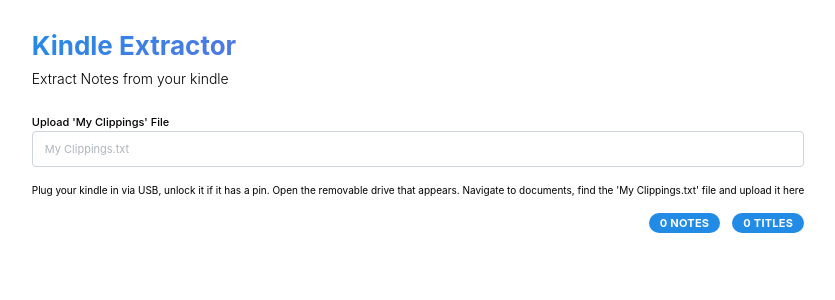
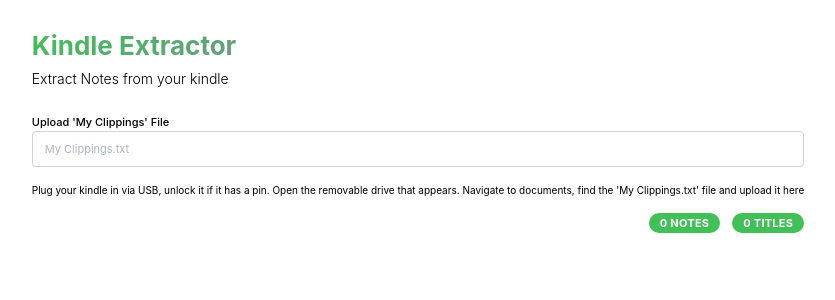
Before and after one commit to ryanmccartney/kindle-extractor, a React (Vite) app: page / in a window 1280 px wide. Shown: the top 300 px of the page, without its empty margins (222-1057 px from the left). Built offline with nearby package versions, Linux system fonts and the light colour scheme.

Commit message:
Make it green

```diff
--- a/src/App.jsx
+++ b/src/App.jsx
@@ -18,7 +18,7 @@
 const AccordionLabel = ({ title, total }) => {
     return (
         <Group wrap="nowrap">
-            <Avatar radius="lg" color="blue" size="sm">
+            <Avatar radius="lg" color="green" size="sm">
                 {total}
             </Avatar>
             <div>
@@ -133,7 +133,7 @@
             <AppShell.Main pt={rem(25)}>
                 <Center>
                     <Container size="md">
-                        <Text size="xl" fw={700} variant="gradient" gradient={{ from: "blue", to: "grape", deg: 145 }}>
+                        <Text size="xl" fw={700} variant="gradient" gradient={{ from: "green", to: "grape", deg: 145 }}>
                             Kindle Extractor
                         </Text>
                         <Text size="md" fw={300}>
@@ -153,8 +153,8 @@
                         </Text>
                         <Space h="md" />
                         <Group justify="flex-end" gap="sm">
-                            <Badge>{notes.length} notes </Badge>
-                            <Badge>{getUniqueTitles(notes).length} titles</Badge>
+                            <Badge color="green">{notes.length} notes </Badge>
+                            <Badge color="green">{getUniqueTitles(notes).length} titles</Badge>
                         </Group>
                         <Space h="md" />
 
```
